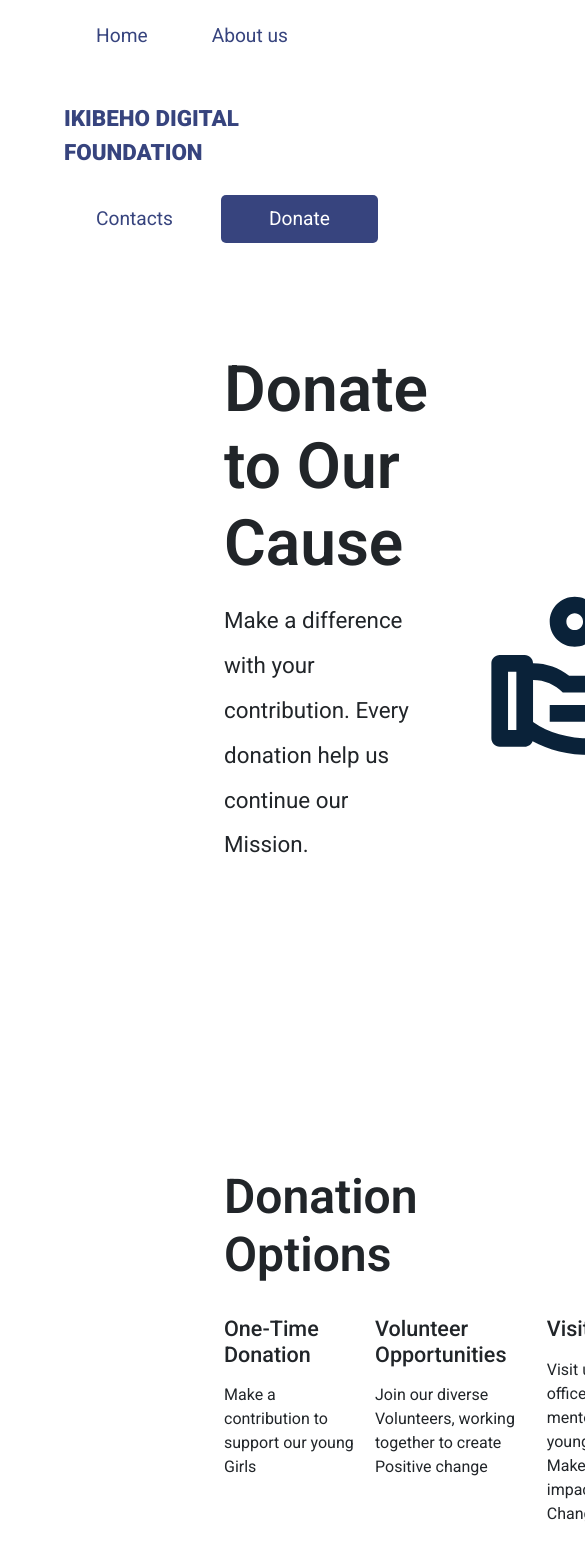
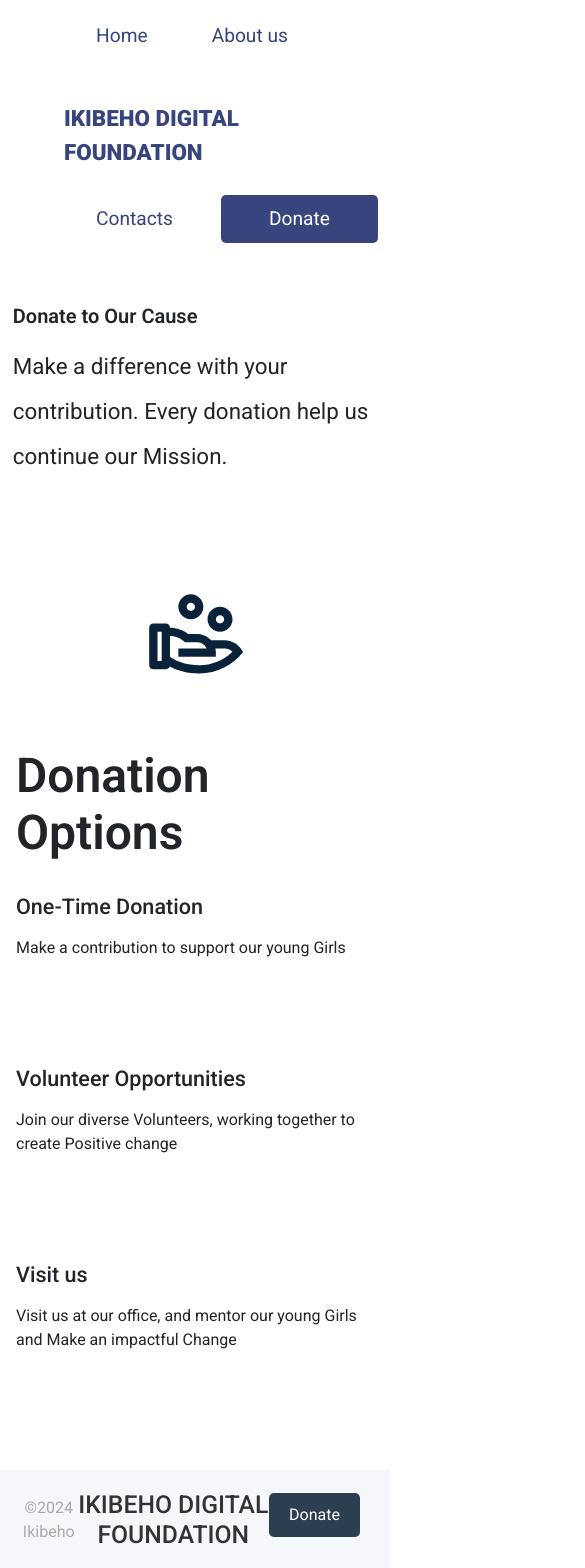
Before and after one commit to Christian-Ishimwe/ikibeho_frontend, a React (Create React App) app: page /donate in a window 390 px wide. Shown: the top 1568 px of the page, 585 px wide, since content can reach past the window. Built offline with nearby package versions, Linux system fonts and the light colour scheme.

Commit message:
Added responve

```diff
--- a/src/Donations.css
+++ b/src/Donations.css
@@ -65,3 +65,28 @@ div.donation__items button{
     font-size: 1.2rem;
     margin-top: 1rem;
 }
+
+
+
+@media (max-width: 1000px) {
+  div#donations{
+        padding: 1rem .8rem;
+  }
+  div#donations div.donation__intro{
+    grid-template-columns: 1fr;
+    padding: 1rem 0rem;
+  }
+  div.donation__intro h2{
+    font-size: 20px;
+  }
+  div.donation__options{
+    padding: 1rem 0;
+  }
+   div.donation_options_container{
+    padding: .8rem 1rem;
+   }
+   div.donation__items{
+    grid-template-columns: auto;
+   }
+
+}
```
Also changed, not shown: src/Donations.jsx (+2 -2 lines).
